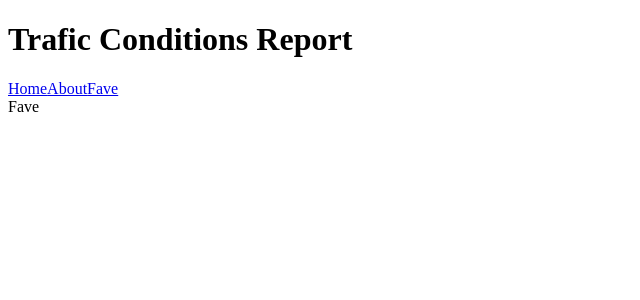
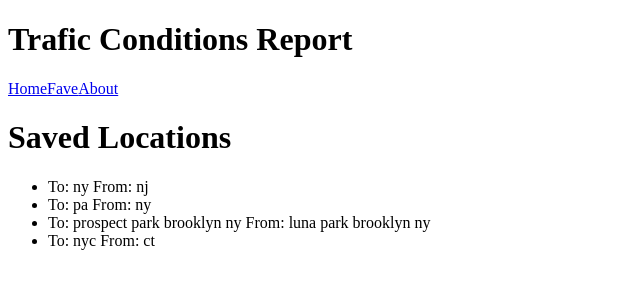
Before and after one commit to bboksn/TraficReport, a React (Create React App) app: page /fave in a window 1280 px wide. Shown: the top 300 px of the page, without its empty margins (0-640 px from the left). Built offline with nearby package versions, Linux system fonts and the light colour scheme; data requests are answered from the project's data file.

Commit message:
fave page working

```diff
--- a/db.json
+++ b/db.json
@@ -1,7 +1,24 @@
 {
-"locations":[{
-"id":1,
-"to":"ny",
-"from":"nj"
+  "locations": [
+    {
+      "id": 1,
+      "to": "ny",
+      "from": "nj"
+    },
+    {
+      "to": "pa",
+      "from": "ny",
+      "id": 2
+    },
+    {
+      "to": "prospect park brooklyn ny",
+      "from": "luna park brooklyn ny",
+      "id": 3
+    },
+    {
+      "to": "nyc",
+      "from": "ct",
+      "id": 4
+    }
+  ]
 }
-]}
--- a/src/App.js
+++ b/src/App.js
@@ -15,8 +15,8 @@ const [toFrom,setToFrom] = useState("");
     <Routes>
       {/*using router v6 not 5*/}
       <Route index path="/" element={<Main setToFrom={setToFrom} toFrom={toFrom}/>}></Route>
+      <Route path="fave" element={<Fave/>}></Route>
       <Route path="about" element={<About/>}></Route>
-      <Route path="fave" element={<Fave/>}></Route>
     </Routes>
     </>
    );
--- a/src/Fave.js
+++ b/src/Fave.js
@@ -1,7 +1,28 @@
-import React from 'react'
+import {React,useState,useEffect} from 'react'
+
 
 export default function Fave() {
+  const [savedLocations,setSavedLocations] = useState([{id:1,to:'to',from:"from"}])
+  useEffect(() => {
+    fetch('http://localhost:3001/locations')
+  .then(resp=>resp.json())
+  .then(data=>{
+    console.log(data)
+   setSavedLocations(data)
+  })
+  }, [])
+
   return (
-    <div>Fave</div>
+    <>
+    <h1>Saved Locations</h1>
+   <ul>
+      {
+        savedLocations.map(e=>{
+          return <li id={e.id}>To: {e.to} From: {e.from}</li>
+        })
+      }
+
+   </ul>
+    </>
   )
 }
--- a/src/Main.js
+++ b/src/Main.js
@@ -32,12 +32,25 @@ export default function Main({toFrom,setToFrom}) {
     console.log(geoFrom)
   }, [toFrom])
 
-
+  //function to add faved locations to the db
+function handleFave(){
+  fetch('http://localhost:3001/locations', {
+  method: 'POST',
+  headers: {
+    'Content-Type': 'application/json',
+  },
+  body: JSON.stringify(toFrom),
+})
+  .then((response) => response.json())
+  .then(data=>{
+    console.log(data)
+  })
+}
 
   return (
     <>
     <div>Main</div>
-    <Inputs setToFrom={setToFrom}></Inputs>
+    <Inputs setToFrom={setToFrom} handleFave={handleFave}></Inputs>
     <Conditions geoTo={geoTo} geoFrom={geoFrom} toFrom={toFrom}/>
     </>
   )
--- a/src/Navbar.js
+++ b/src/Navbar.js
@@ -6,8 +6,8 @@ export default function Navbar() {
     <>
     <nav>
     <NavLink to="/">Home</NavLink>
+    <NavLink to="/fave">Fave</NavLink>
     <NavLink to="/about">About</NavLink>
-    <NavLink to="/fave">Fave</NavLink>
     </nav>
     </>
   )
```
